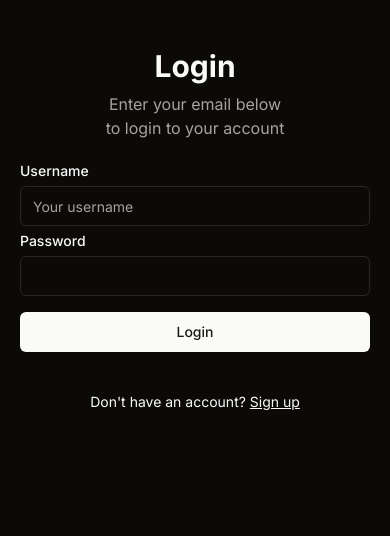
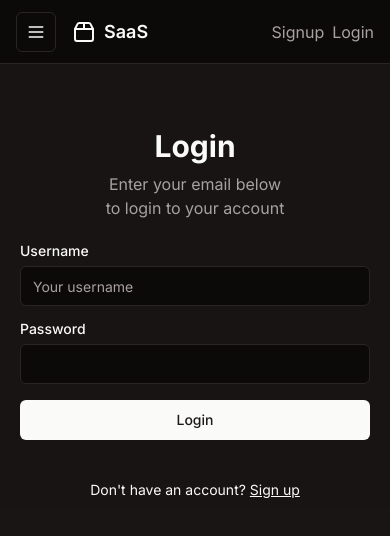
Before and after one commit to s3xmaxman/nextjs-django, a Next.js app in the folder next-frontend/: page /login in a window 390 px wide. Shown: the top 536 px of the page. Built offline with nearby package versions, Linux system fonts and the light colour scheme.

Commit message:
update 2 files and delete 1 file

```diff
--- a/next-frontend/app/layout.tsx
+++ b/next-frontend/app/layout.tsx
@@ -6,6 +6,7 @@ import { ThemeProvider } from "@/components/themeProvider";
 import { Inter as FontSans } from "next/font/google";
 
 import { cn } from "@/lib/utils";
+import BaseLayout from "@/components/layout/BaseLayout";
 
 const fontSans = FontSans({
   subsets: ["latin"],
@@ -33,7 +34,9 @@ export default function RootLayout({
         )}
       >
         <ThemeProvider attribute="class" defaultTheme="dark">
-          <AuthProvider>{children}</AuthProvider>
+          <AuthProvider>
+            <BaseLayout>{children}</BaseLayout>
+          </AuthProvider>
         </ThemeProvider>
       </body>
     </html>
--- a/next-frontend/app/login/page.tsx
+++ b/next-frontend/app/login/page.tsx
@@ -30,7 +30,6 @@ export default function Page() {
     try {
       data = await response.json();
     } catch (error) {}
-    // const data = await response.json()
     if (response.ok) {
       console.log("logged in");
       auth.login(data?.username);
@@ -40,7 +39,7 @@ export default function Page() {
   }
 
   return (
-    <div className="w-full h-[100vh] lg:grid lg:grid-cols-2">
+    <div className="w-full lg:grid lg:min-h-[85vh]  lg:grid-cols-2 xl:min-h-[90vh]">
       <div className="flex items-center justify-center py-12">
         <div className="mx-auto grid w-[350px] gap-6">
           <div className="grid gap-2 text-center">
@@ -61,7 +60,7 @@ export default function Page() {
                   required
                 />
               </div>
-              <div className="grid gap-2 mt-2">
+              <div className="grid gap-2 mt-4">
                 <div className="flex items-center">
                   <Label htmlFor="password">Password</Label>
                   <Link href="/forgot-password" className="hidden">
@@ -85,12 +84,13 @@ export default function Page() {
           </div>
         </div>
       </div>
-      <div className="hidden lg:flex bg-muted items-center justify-center relative">
+      <div className="hidden bg-muted lg:block">
         <Image
           src="/login.png"
-          alt="Login background"
-          layout="fill"
-          objectFit="cover"
+          alt="Image"
+          width="1920"
+          height="1080"
+          className="h-full w-full object-cover "
         />
       </div>
     </div>
--- a/next-frontend/app/login/pageOld.tsx
+++ /dev/null
@@ -1,54 +0,0 @@
-"use client";
-import { useAuth } from "@/components/authProvider";
-const LOGIN_URL = "/api/login/";
-
-export default function Page() {
-  const auth = useAuth();
-
-  async function handleSubmit(event: any) {
-    event.preventDefault();
-    console.log(event, event.target);
-    const formData = new FormData(event.target);
-    const objectFromForm = Object.fromEntries(formData);
-    const jsonData = JSON.stringify(objectFromForm);
-    const requestOptions = {
-      method: "POST",
-      headers: {
-        "Content-Type": "application/json",
-      },
-      body: jsonData,
-    };
-    const response = await fetch(LOGIN_URL, requestOptions);
-    // const data = await response.json()
-    if (response.ok) {
-      console.log("logged in");
-      auth.login();
-    }
-  }
-
-  return (
-    <div className="h-[95vh]">
-      <div className="max-w-md mx-auto py-5">
-        <h1>Login Here</h1>
-        <form onSubmit={handleSubmit}>
-          <input
-            type="text"
-            required
-            name="username"
-            placeholder="Your Username"
-            className="text-black"
-          />
-          <input
-            type="password"
-            required
-            name="password"
-            placeholder="Your password"
-            className="text-black"
-          />
-
-          <button type="submit">Login</button>
-        </form>
-      </div>
-    </div>
-  );
-}
--- /dev/null
+++ b/next-frontend/components/layout/AccountDropdown.tsx
@@ -0,0 +1,46 @@
+"use client";
+
+import Link from "next/link";
+import { CircleUser, Menu, Package2, Search } from "lucide-react";
+
+import { Button } from "@/components/ui/button";
+import {
+  DropdownMenu,
+  DropdownMenuContent,
+  DropdownMenuItem,
+  DropdownMenuLabel,
+  DropdownMenuSeparator,
+  DropdownMenuTrigger,
+} from "@/components/ui/dropdown-menu";
+import { Input } from "@/components/ui/input";
+import { Sheet, SheetContent, SheetTrigger } from "@/components/ui/sheet";
+import { useAuth } from "../authProvider";
+
+import NavLinks, { NonUserLinks } from "./NavLinks";
+import BrandLink from "./BrandLink";
+
+import { useRouter } from "next/navigation";
+
+export default function AccountDropdown({ className }: { className?: string }) {
+  const auth = useAuth();
+  const router = useRouter();
+
+  return (
+    <DropdownMenu>
+      <DropdownMenuTrigger asChild>
+        <Button variant="secondary" size="icon" className="rounded-full">
+          <CircleUser className="h-5 w-5" />
+          <span className="sr-only">Toggle user menu</span>
+        </Button>
+      </DropdownMenuTrigger>
+      <DropdownMenuContent align="end">
+        <DropdownMenuLabel>
+          {auth.username ? auth.username : "Account"}
+        </DropdownMenuLabel>
+        <DropdownMenuItem onClick={(e) => router.push("/logout")}>
+          Logout
+        </DropdownMenuItem>
+      </DropdownMenuContent>
+    </DropdownMenu>
+  );
+}
--- /dev/null
+++ b/next-frontend/components/layout/BaseLayout.tsx
@@ -0,0 +1,20 @@
+"use client";
+
+import Navbar from "../layout/Navbar";
+
+interface BaseLayoutProps {
+  children: React.ReactNode;
+  className?: string;
+}
+
+export default function BaseLayout({ children, className }: BaseLayoutProps) {
+  const mainClassName = className
+    ? className
+    : "flex min-h-[calc(100vh_-_theme(spacing.16))] flex-1 flex-col gap-4 bg-muted/40 p-4 md:gap-8 md:p-10";
+  return (
+    <div className="flex min-h-screen w-full flex-col">
+      <Navbar />
+      <main className={mainClassName}>{children}</main>
+    </div>
+  );
+}
--- /dev/null
+++ b/next-frontend/components/layout/BrandLink.tsx
@@ -0,0 +1,21 @@
+"use client";
+
+import Link from "next/link";
+import { Package2 } from "lucide-react";
+
+interface BrandLinkProps {
+  displayName?: boolean;
+  className?: string;
+}
+
+export default function BrandLink({ displayName, className }: BrandLinkProps) {
+  const finalClass = className
+    ? className
+    : "flex items-center gap-2 text-lg font-semibold md:text-base";
+  return (
+    <Link href="/" className={finalClass}>
+      <Package2 className="h-6 w-6" />
+      {displayName ? <span>SaaS</span> : <span className="sr-only">SaaS</span>}
+    </Link>
+  );
+}
--- /dev/null
+++ b/next-frontend/components/layout/MobileNavbar.tsx
@@ -0,0 +1,74 @@
+"use client";
+
+import Link from "next/link";
+import { Menu } from "lucide-react";
+
+import { Button } from "@/components/ui/button";
+import { Sheet, SheetContent, SheetTrigger } from "@/components/ui/sheet";
+import { useAuth } from "../authProvider";
+
+import NavLinks, { NonUserLinks } from "./NavLinks";
+import BrandLink from "./BrandLink";
+
+export default function MobileNavbar({ className }: { className?: string }) {
+  const auth = useAuth();
+  return (
+    <Sheet>
+      <SheetTrigger asChild>
+        <Button variant="outline" size="icon" className="shrink-0 md:hidden">
+          <Menu className="h-5 w-5" />
+          <span className="sr-only">Toggle navigation menu</span>
+        </Button>
+      </SheetTrigger>
+      <SheetContent side="left">
+        <nav className="grid gap-6 text-lg font-medium">
+          <BrandLink
+            displayName={true}
+            className="flex items-center gap-2 text-lg font-semibold"
+          />
+
+          {NavLinks.map((navLinkItem, idx) => {
+            const shouldHide =
+              !auth.isAuthenticated && navLinkItem.authRequired;
+
+            return shouldHide ? null : (
+              <Link
+                href={navLinkItem.href}
+                key={`nav-links-b-${idx}`}
+                className="text-muted-foreground hover:text-foreground"
+              >
+                {navLinkItem.label}
+              </Link>
+            );
+          })}
+
+          {auth.isAuthenticated ? (
+            <Link
+              href="/logout"
+              className="text-muted-foreground hover:text-foreground"
+            >
+              Logout
+            </Link>
+          ) : (
+            <>
+              {NonUserLinks.map((navLinkItem, idx) => {
+                const shouldHide =
+                  !auth.isAuthenticated && navLinkItem.authRequired;
+
+                return shouldHide ? null : (
+                  <Link
+                    href={navLinkItem.href}
+                    key={`nav-links-c-${idx}`}
+                    className="text-muted-foreground hover:text-foreground"
+                  >
+                    {navLinkItem.label}
+                  </Link>
+                );
+              })}
+            </>
+          )}
+        </nav>
+      </SheetContent>
+    </Sheet>
+  );
+}
--- /dev/null
+++ b/next-frontend/components/layout/NavLinks.ts
@@ -0,0 +1,26 @@
+const NavLinks = [
+  {
+    label: "Dashboard",
+    authRequired: false,
+    href: "/",
+  },
+  {
+    label: "Waitlist",
+    authRequired: true,
+    href: "/waitlists",
+  },
+];
+
+export const NonUserLinks = [
+  {
+    label: "Signup",
+    authRequired: false,
+    href: "/signup",
+  },
+  {
+    label: "Login",
+    authRequired: false,
+    href: "/login",
+  },
+];
+export default NavLinks;
--- /dev/null
+++ b/next-frontend/components/layout/Navbar.tsx
@@ -0,0 +1,63 @@
+"use client";
+
+import Link from "next/link";
+import { useAuth } from "../authProvider";
+import NavLinks, { NonUserLinks } from "./NavLinks";
+import BrandLink from "./BrandLink";
+import MobileNavbar from "./MobileNavbar";
+import AccountDropdown from "./AccountDropdown";
+
+export default function Navbar({ className }: { className?: string }) {
+  const auth = useAuth();
+  const finalClass = className
+    ? className
+    : "sticky top-0 flex h-16 items-center gap-4 border-b bg-background px-4 md:px-6";
+  return (
+    <header className={finalClass}>
+      <nav className="hidden flex-col gap-6 text-lg font-medium md:flex md:flex-row md:items-center md:gap-5 md:text-sm lg:gap-6">
+        <BrandLink displayName={true} />
+        {NavLinks.map((navLinkItem, idx) => {
+          const shouldHide = !auth.isAuthenticated && navLinkItem.authRequired;
+
+          return shouldHide ? null : (
+            <Link
+              href={navLinkItem.href}
+              key={`nav-links-a-${idx}`}
+              className="text-muted-foreground transition-colors hover:text-foreground"
+            >
+              {navLinkItem.label}
+            </Link>
+          );
+        })}
+      </nav>
+      <MobileNavbar />
+      <div className="md:hidden">
+        <BrandLink displayName={true} />
+      </div>
+      <div className="flex w-full items-center gap-4 md:ml-auto md:gap-2 lg:gap-4">
+        {auth.isAuthenticated ? (
+          <div className="ml-auto">
+            <AccountDropdown />
+          </div>
+        ) : (
+          <div className="ml-auto space-x-2">
+            {NonUserLinks.map((navLinkItem, idx) => {
+              const shouldHide =
+                !auth.isAuthenticated && navLinkItem.authRequired;
+
+              return shouldHide ? null : (
+                <Link
+                  href={navLinkItem.href}
+                  key={`nav-links-d-${idx}`}
+                  className="text-muted-foreground transition-colors hover:text-foreground"
+                >
+                  {navLinkItem.label}
+                </Link>
+              );
+            })}
+          </div>
+        )}
+      </div>
+    </header>
+  );
+}
```
